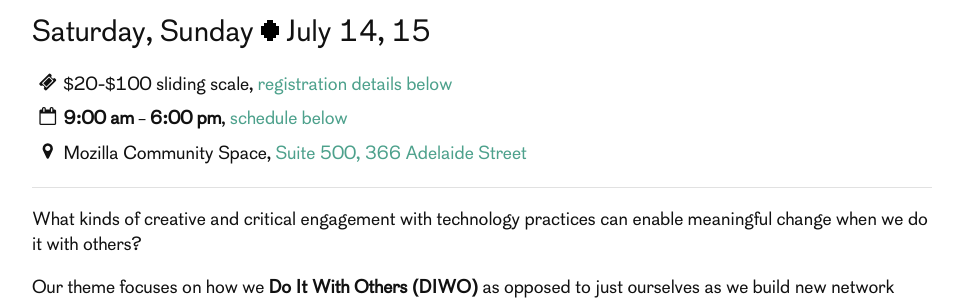
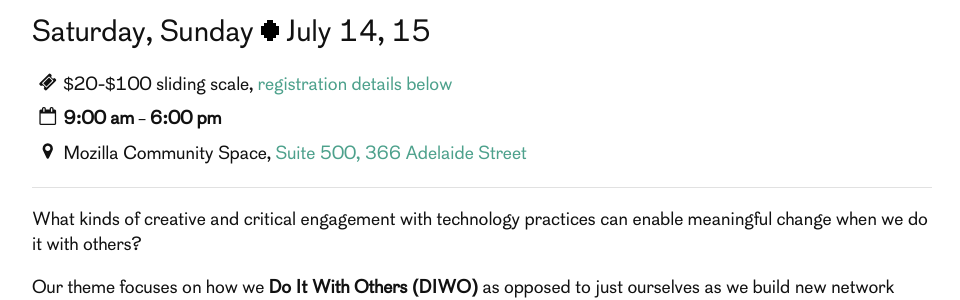
Before and after one commit to ournetworks/ournetworks.ca, a Jekyll site: the page built from conference.md, in a window 1280 px wide and 900 px high. Shown: the part 154-454 px from the top of the window, without its empty margins (158-1118 px from the left). Built offline with Jekyll 4.4.1, drawn with Linux system fonts in a browser that asks for light colours.

Commit message:
remove schedule link for now

```diff
--- a/conference.md
+++ b/conference.md
@@ -23,7 +23,7 @@ redirect_from:
   </div>
   <div class="event-meta">
     {% include icons/calendar-o.svg %}
-    <p class="event-time event-meta-item"><strong>{{page.startTime | date:"%-I:%M %P "}}</strong> – <strong>{{page.endTime | date:"%-I:%M %P"}}</strong>, <a href="#schedule">schedule below</a></p>
+    <p class="event-time event-meta-item"><strong>{{page.startTime | date:"%-I:%M %P "}}</strong> – <strong>{{page.endTime | date:"%-I:%M %P"}}</strong></p>
   </div>
   <div class="event-meta">
     {% include icons/map-marker.svg %}
```
